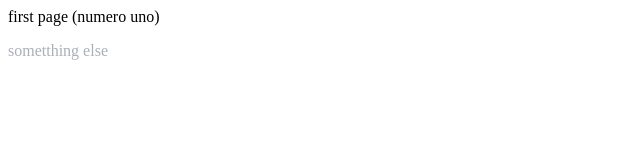
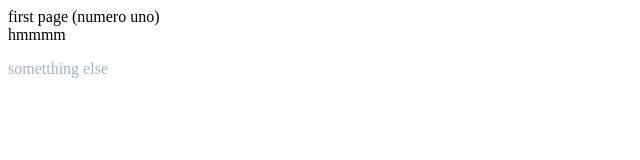
Before and after one commit to Mickeyjey/pytest, a plain HTML site: page index.html in a window 1280 px wide. Shown: the whole page, without its empty margins (0-640 px from the left). Drawn offline with Linux system fonts and the light colour scheme.

Commit message:
add div tag

```diff
--- a/index.html
+++ b/index.html
@@ -9,6 +9,9 @@
 </head>
 <body>
     first page (numero uno)
+    <div>
+        hmmmm
+    </div>
     <p>
         sometthing else
     </p>
```
